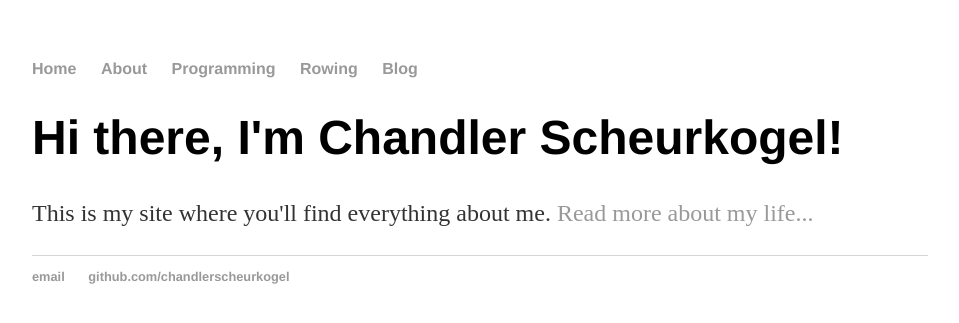
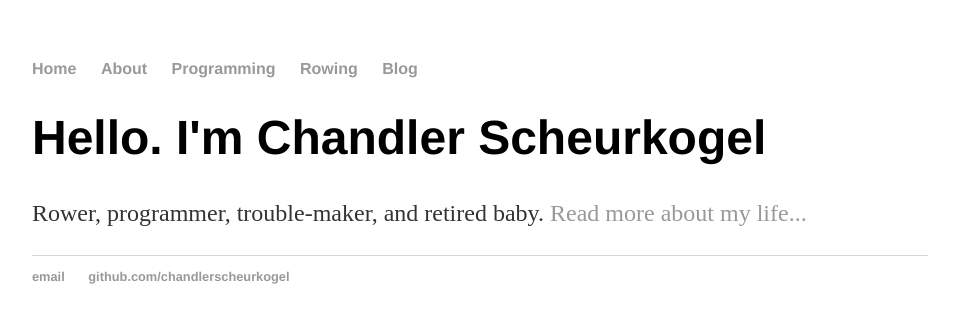
Before and after one commit to ChandlerScheurkogel/ChandlerScheurkogel.github.io, a Jekyll site: the page built from index.html, in a window 1280 px wide. Shown: the top 323 px of the page, without its empty margins (160-1119 px from the left). Built offline with Jekyll 4.4.1, drawn with Linux system fonts in a browser that asks for light colours.

Commit message:
Update index.html

```diff
--- a/index.html
+++ b/index.html
@@ -7,6 +7,6 @@ title: Chandler Scheurkogel - Rower, Student, Programmer, and Much Much More
 
 <div class="blurb fadeIn animated">
 
-	<h1>Hi there, I'm Chandler Scheurkogel!</h1>
-	<p>This is my site where you'll find everything about me. <a href="/about">Read more about my life...</a></p>
+	<h1>Hello. I'm Chandler Scheurkogel</h1>
+	<p>Rower, programmer, trouble-maker, and retired baby. <a href="/about">Read more about my life...</a></p>
 </div><!-- /.blurb -->
```
